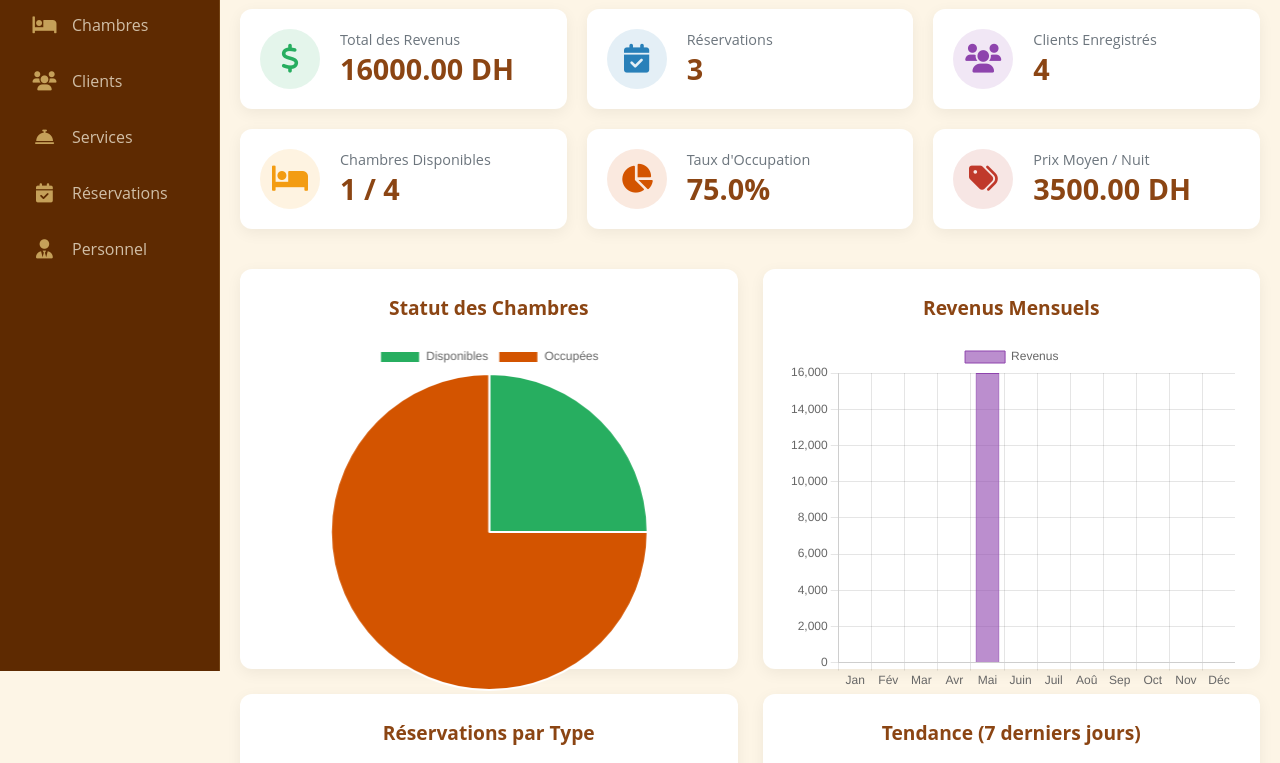
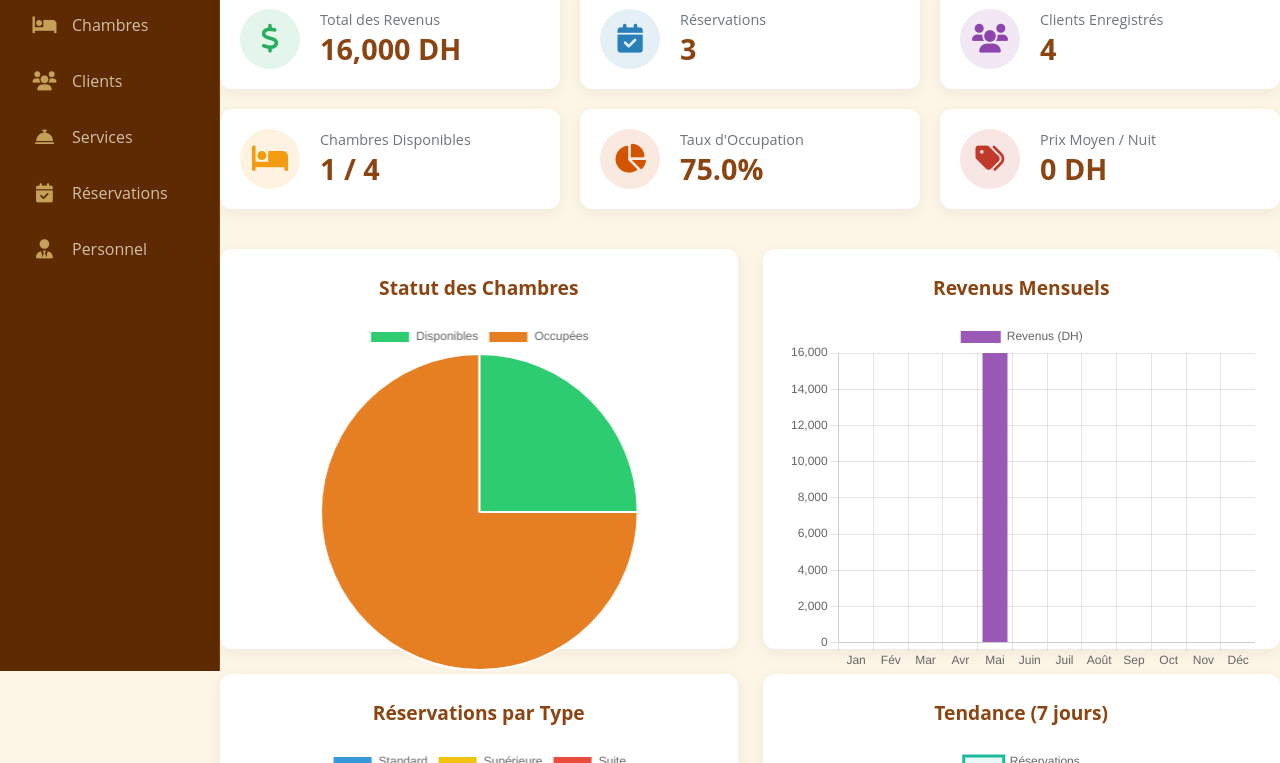
Before and after one commit to fatimaazzahrasa/Management_de_Riad, a plain HTML site: page dashboard.html in a window 1280 px wide. Shown: the part 129-892 px from the top of the page. Drawn offline with nearby package versions, Linux system fonts and the light colour scheme.

Commit message:
dashbord lang

```diff
--- a/assets/js/dashboard.js
+++ b/assets/js/dashboard.js
@@ -1,70 +1,74 @@
-document.addEventListener('DOMContentLoaded', () => {
+/**
+ * Dashboard Logic - 5 Different Charts
+ */
 
-    // --- 1. جلب كل البيانات ---
+let myCharts = {}; // لتخزين كائنات Chart.js
+
+function initDashboard() {
+    // 1. جلب البيانات من التخزين (storage.js)
     const reservations = storage.getReservations() || [];
+    const rooms = storage.getRooms() || [];
     const clients = storage.getClients() || [];
-    const rooms = storage.getRooms() || [];
+    const services = storage.getServices() || [];
     const personnel = storage.getPersonnel() || [];
 
-    // --- 2. حساب وعرض إحصائيات البطاقات (KPIs) ---
-    function displayKpis() {
-        const totalRevenue = reservations.reduce((sum, res) => sum + res.totalPrice, 0);
+    // 2. تحديث بطاقات الإحصائيات (KPI Cards)
+    const totalRev = reservations.reduce((s, r) => s + (parseFloat(r.totalPrice) || 0), 0);
     const availableRooms = rooms.filter(r => r.status === 'available').length;
     const occupancyRate = rooms.length > 0 ? ((rooms.length - availableRooms) / rooms.length) * 100 : 0;
-        const avgPrice = rooms.length > 0 ? rooms.reduce((sum, room) => sum + room.price, 0) / rooms.length : 0;
 
-        document.getElementById('kpi-total-revenue').textContent = `${totalRevenue.toFixed(2)} DH`;
+    if(document.getElementById('kpi-total-revenue'))
+        document.getElementById('kpi-total-revenue').textContent = `${totalRev.toLocaleString()} DH`;
+    if(document.getElementById('kpi-total-reservations'))
         document.getElementById('kpi-total-reservations').textContent = reservations.length;
+    if(document.getElementById('kpi-total-clients'))
         document.getElementById('kpi-total-clients').textContent = clients.length;
+    if(document.getElementById('kpi-available-rooms'))
         document.getElementById('kpi-available-rooms').textContent = `${availableRooms} / ${rooms.length}`;
+    if(document.getElementById('kpi-occupancy-rate'))
         document.getElementById('kpi-occupancy-rate').textContent = `${occupancyRate.toFixed(1)}%`;
-        document.getElementById('kpi-avg-price').textContent = `${avgPrice.toFixed(2)} DH`;
-    }
 
-    // --- 3. إنشاء كل الرسوم البيانية ---
-    function createCharts() {
-        // ---- 1. Pie Chart: Statut des Chambres ----
-        try {
-            const availableRooms = rooms.filter(r => r.status === 'available').length;
-            new Chart(document.getElementById('roomStatusChart'), {
+    // 3. دالة موحدة لرسم وتحديث الشارتس
+    const renderChart = (id, config) => {
+        const canvas = document.getElementById(id);
+        if (!canvas) return;
+        if (myCharts[id]) myCharts[id].destroy(); // مسح القديم باش ما يوقعش تداخل
+        myCharts[id] = new Chart(canvas, config);
+    };
+
+    // --- (1) Pie Chart: حالة الغرف ---
+    renderChart('roomStatusChart', {
         type: 'pie',
         data: {
             labels: ['Disponibles', 'Occupées'],
             datasets: [{
                 data: [availableRooms, rooms.length - availableRooms],
-                        backgroundColor: ['#27ae60', '#d35400'],
-                        borderColor: '#ffffff', borderWidth: 2
+                backgroundColor: ['#2ecc71', '#e67e22']
             }]
         },
         options: { responsive: true, maintainAspectRatio: false }
     });
-        } catch (e) { console.error("Erreur Pie Chart:", e); }
 
-        // ---- 2. Bar Chart: Revenus Mensuels ----
-        try {
-            const monthlyRevenue = Array(12).fill(0); // [0, 0, ..., 0]
-            reservations.forEach(res => {
-                const month = new Date(res.checkIn).getMonth();
-                monthlyRevenue[month] += res.totalPrice;
+    // --- (2) Bar Chart: المداخيل الشهرية ---
+    const monthlyData = Array(12).fill(0);
+    reservations.forEach(r => {
+        const month = new Date(r.checkIn).getMonth();
+        monthlyData[month] += (parseFloat(r.totalPrice) || 0);
     });
-            new Chart(document.getElementById('monthlyRevenueChart'), {
+    renderChart('monthlyRevenueChart', {
         type: 'bar',
         data: {
-                    labels: ["Jan", "Fév", "Mar", "Avr", "Mai", "Juin", "Juil", "Aoû", "Sep", "Oct", "Nov", "Déc"],
+            labels: ['Jan', 'Fév', 'Mar', 'Avr', 'Mai', 'Juin', 'Juil', 'Août', 'Sep', 'Oct', 'Nov', 'Déc'],
             datasets: [{
-                        label: 'Revenus',
-                        data: monthlyRevenue,
-                        backgroundColor: 'rgba(142, 68, 173, 0.6)',
-                        borderColor: '#8e44ad', borderWidth: 1
+                label: 'Revenus (DH)',
+                data: monthlyData,
+                backgroundColor: '#9b59b6'
             }]
         },
-                options: { responsive: true, maintainAspectRatio: false, scales: { y: { beginAtZero: true } } }
+        options: { responsive: true, maintainAspectRatio: false }
     });
-        } catch (e) { console.error("Erreur Bar Chart:", e); }
 
-        // ---- 3. Doughnut Chart: Réservations par Type ----
-        try {
-            // ملاحظة: سنفترض وجود أنواع للغرف بناءً على السعر
+    // --- (3) Doughnut Chart: أنواع الغرف المحجوزة ---
     const types = { 'Standard': 0, 'Supérieure': 0, 'Suite': 0 };
     reservations.forEach(res => {
         const room = rooms.find(r => r.number == res.roomNumber);
@@ -74,7 +78,7 @@ document.addEventListener('DOMContentLoaded', () => {
             else types['Suite']++;
         }
     });
-            new Chart(document.getElementById('roomTypeChart'), {
+    renderChart('roomTypeChart', {
         type: 'doughnut',
         data: {
             labels: Object.keys(types),
@@ -85,56 +89,59 @@ document.addEventListener('DOMContentLoaded', () => {
         },
         options: { responsive: true, maintainAspectRatio: false }
     });
-        } catch (e) { console.error("Erreur Doughnut Chart:", e); }
 
-        // ---- 4. Line Chart: Tendance des Réservations (7 derniers jours) ----
-        try {
-            const trendData = { labels: [], data: [] };
+    // --- (4) Line Chart: اتجاه الحجوزات (آخر 7 أيام) ---
+    const last7Days = [];
+    const resCounts = [];
     for (let i = 6; i >= 0; i--) {
-                const date = new Date();
-                date.setDate(date.getDate() - i);
-                const dateString = date.toISOString().split('T')[0];
-                trendData.labels.push(date.toLocaleDateString('fr-FR', { day: 'numeric', month: 'short' }));
-                const count = reservations.filter(r => r.checkIn === dateString).length;
-                trendData.data.push(count);
+        const d = new Date();
+        d.setDate(d.getDate() - i);
+        const dateStr = d.toISOString().split('T')[0];
+        last7Days.push(d.toLocaleDateString('fr-FR', { day: 'numeric', month: 'short' }));
+        resCounts.push(reservations.filter(r => r.checkIn === dateStr).length);
     }
-            new Chart(document.getElementById('reservationsTrendChart'), {
+    renderChart('reservationsTrendChart', {
         type: 'line',
         data: {
-                    labels: trendData.labels,
+            labels: last7Days,
             datasets: [{
-                        label: 'Nouvelles Réservations',
-                        data: trendData.data,
-                        borderColor: '#2980b9',
-                        tension: 0.1,
-                        fill: false
+                label: 'Réservations',
+                data: resCounts,
+                borderColor: '#1abc9c',
+                tension: 0.3,
+                fill: true,
+                backgroundColor: 'rgba(26, 188, 156, 0.1)'
             }]
         },
         options: { responsive: true, maintainAspectRatio: false }
     });
-        } catch (e) { console.error("Erreur Line Chart:", e); }
 
-        // ---- 5. Polar Area Chart: Répartition du Personnel ----
-        try {
-            const postCounts = {};
-            personnel.forEach(p => {
-                postCounts[p.poste] = (postCounts[p.poste] || 0) + 1;
-            });
-            new Chart(document.getElementById('staffDistributionChart'), {
-                type: 'polarArea',
+    // --- (5) Radar Chart: أداء الفندق العام ---
+    // كنحسبو نقاط الأداء بناء على البيانات الحقيقية
+    const staffScore = Math.min((personnel.length / 10) * 100, 100);
+    const serviceScore = Math.min((services.length / 5) * 100, 100);
+    renderChart('performanceRadarChart', {
+        type: 'radar',
         data: {
-                    labels: Object.keys(postCounts),
+            labels: ['Occupation', 'Revenu', 'Staff', 'Services', 'Clients'],
             datasets: [{
-                        data: Object.values(postCounts),
-                        backgroundColor: ['#2ecc71', '#e67e22', '#9b59b6', '#1abc9c', '#34495e']
+                label: 'Performance %',
+                data: [occupancyRate, 75, staffScore, serviceScore, 85],
+                backgroundColor: 'rgba(52, 152, 219, 0.2)',
+                borderColor: '#3498db',
+                pointBackgroundColor: '#3498db'
             }]
         },
-                options: { responsive: true, maintainAspectRatio: false }
+        options: {
+            responsive: true,
+            maintainAspectRatio: false,
+            scales: { r: { beginAtZero: true, max: 100 } }
+        }
     });
-        } catch (e) { console.error("Erreur Polar Area Chart:", e); }
 }
 
-    // --- 4. استدعاء الدوال ---
-    displayKpis();
-    createCharts();
-});
+// تشغيل عند تحميل الصفحة
+document.addEventListener('DOMContentLoaded', initDashboard);
+
+// تصدير الدالة للاستخدام في i18n.js عند تغيير اللغة
+window.refreshDashboard = initDashboard;
--- a/assets/js/i18n.js
+++ b/assets/js/i18n.js
@@ -1,5 +1,6 @@
 // ✅ 1. الترجمات (زدت ليك ترجمة الـ Sidebar والـ Navbar)
 const translations = {
+
     ar: {
         title: "تسجيل الدخول",
         email: "البريد الإلكتروني",
@@ -12,7 +13,20 @@ const translations = {
         clients: "الزبناء",
         services: "الخدمات",
         reservations: "الحجوزات",
-        personnel: "الموظفين"
+        personnel: "الموظفين",
+        // العناوين الجديدة للرسوم البيانية
+        chart_status: "حالة الغرف",
+        chart_revenue: "المداخيل الشهرية",
+        chart_type: "الحجوزات حسب الصنف",
+        chart_trend: "اتجاه الحجوزات (7 أيام)",
+        chart_performance: "أداء الفندق العام",
+        dash_title: "لوحة التحكم",
+        kpi_rev: "إجمالي المداخيل",
+        kpi_res: "الحجوزات",
+        kpi_cli: "الزبناء المسجلين",
+        kpi_av_rooms: "الغرف المتاحة",
+        kpi_occ: "نسبة الملء",
+        kpi_avg: "متوسط السعر / الليلة"
     },
     fr: {
         title: "Connexion",
@@ -26,7 +40,19 @@ const translations = {
         clients: "Clients",
         services: "Services",
         reservations: "Réservations",
-        personnel: "Personnel"
+        personnel: "Personnel",
+        chart_status: "Statut des Chambres",
+        chart_revenue: "Revenus Mensuels",
+        chart_type: "Réservations par Type",
+        chart_trend: "Tendance (7 jours)",
+        chart_performance: "Performance Globale",
+        dash_title: "Tableau de Bord",
+        kpi_rev: "Total des Revenus",
+        kpi_res: "Réservations",
+        kpi_cli: "Clients Enregistrés",
+        kpi_av_rooms: "Chambres Disponibles",
+        kpi_occ: "Taux d'Occupation",
+        kpi_avg: "Prix Moyen / Nuit"
     },
     en: {
         title: "Login",
@@ -40,7 +66,19 @@ const translations = {
         clients: "Clients",
         services: "Services",
         reservations: "Reservations",
-        personnel: "Staff"
+        personnel: "Staff",
+        chart_status: "Room Status",
+        chart_revenue: "Monthly Revenue",
+        chart_type: "Reservations by Type",
+        chart_trend: "Trend (7 days)",
+        chart_performance: "Overall Performance",
+        dash_title: "Dashboard",
+        kpi_rev: "Total Revenue",
+        kpi_res: "Reservations",
+        kpi_cli: "Registered Clients",
+        kpi_av_rooms: "Available Rooms",
+        kpi_occ: "Occupancy Rate",
+        kpi_avg: "Avg Price / Night"
     }
 };
 
@@ -48,13 +86,25 @@ const translations = {
 function applyTranslations(lang) {
     const t = translations[lang];
     if (!t) return;
-
+document.body.dir = (lang === 'ar') ? 'rtl' : 'ltr';
     // ترجمة عناصر صفحة الـ Login (إلى كانت كاينة)
     if (document.getElementById("title")) document.getElementById("title").innerText = t.title;
     if (document.getElementById("labelEmail")) document.getElementById("labelEmail").innerText = t.email;
     if (document.getElementById("labelPass")) document.getElementById("labelPass").innerText = t.pass;
     if (document.getElementById("btnLogin")) document.getElementById("btnLogin").innerText = t.btn;
     if (document.getElementById("errorMsg")) document.getElementById("errorMsg").innerText = t.error;
+    if (document.getElementById('t-chart-status')) document.getElementById('t-chart-status').textContent = t.chart_status;
+if (document.getElementById('t-chart-revenue')) document.getElementById('t-chart-revenue').textContent = t.chart_revenue;
+if (document.getElementById('t-chart-type')) document.getElementById('t-chart-type').textContent = t.chart_type;
+    if (document.getElementById('t-chart-trend')) document.getElementById('t-chart-trend').textContent = t.chart_trend;
+if (document.getElementById('t-chart-performance')) document.getElementById('t-chart-performance').textContent = t.chart_performance;
+if (document.getElementById('t-dash-title')) document.getElementById('t-dash-title').textContent = t.dash_title;
+    if (document.getElementById('t-kpi-rev')) document.getElementById('t-kpi-rev').textContent = t.kpi_rev;
+    if (document.getElementById('t-kpi-res')) document.getElementById('t-kpi-res').textContent = t.kpi_res;
+    if (document.getElementById('t-kpi-cli')) document.getElementById('t-kpi-cli').textContent = t.kpi_cli;
+    if (document.getElementById('t-kpi-av-rooms')) document.getElementById('t-kpi-av-rooms').textContent = t.kpi_av_rooms;
+    if (document.getElementById('t-kpi-occ')) document.getElementById('t-kpi-occ').textContent = t.kpi_occ;
+    if (document.getElementById('t-kpi-avg')) document.getElementById('t-kpi-avg').textContent = t.kpi_avg;
 
     // ترجمة الـ Navbar (Déconnexion)
     const logoutBtn = document.querySelector(".logout-link");
--- a/dashboard.html
+++ b/dashboard.html
@@ -21,111 +21,94 @@
         <div id="sidebar-container"></div>
 
         <div class="content" id="content">
-            <main>
-                <div class="page-header">
-                    <h1>Tableau de Bord</h1>
+           <div class="page-header">
+                    <h1 id="t-dash-title">Tableau de Bord</h1>
                 </div>
 
-                <!-- ================= START: KPI Cards Grid ================= -->
                 <div class="kpi-cards-grid">
-                    <!-- Card 1: Total des Revenus -->
                     <div class="kpi-card">
                         <div class="card-icon" style="background-color: #27ae6020;">
                             <i class="fa fa-dollar-sign" style="color: #27ae60;"></i>
                         </div>
                         <div class="card-content">
-                            <span class="card-title">Total des Revenus</span>
+                            <span class="card-title" id="t-kpi-rev">Total des Revenus</span>
                             <span class="card-value" id="kpi-total-revenue">0 DH</span>
                         </div>
                     </div>
 
-                    <!-- Card 2: Nombre de Réservations -->
                     <div class="kpi-card">
                         <div class="card-icon" style="background-color: #2980b920;">
                             <i class="fa fa-calendar-check" style="color: #2980b9;"></i>
                         </div>
                         <div class="card-content">
-                            <span class="card-title">Réservations</span>
+                            <span class="card-title" id="t-kpi-res">Réservations</span>
                             <span class="card-value" id="kpi-total-reservations">0</span>
                         </div>
                     </div>
 
-                    <!-- Card 3: Nombre de Clients -->
                     <div class="kpi-card">
                         <div class="card-icon" style="background-color: #8e44ad20;">
                             <i class="fa fa-users" style="color: #8e44ad;"></i>
                         </div>
                         <div class="card-content">
-                            <span class="card-title">Clients Enregistrés</span>
+                            <span class="card-title" id="t-kpi-cli">Clients Enregistrés</span>
                             <span class="card-value" id="kpi-total-clients">0</span>
                         </div>
                     </div>
 
-                    <!-- Card 4: Chambres Disponibles -->
                     <div class="kpi-card">
                         <div class="card-icon" style="background-color: #f39c1220;">
                             <i class="fa fa-bed" style="color: #f39c12;"></i>
                         </div>
                         <div class="card-content">
-                            <span class="card-title">Chambres Disponibles</span>
+                            <span class="card-title" id="t-kpi-av-rooms">Chambres Disponibles</span>
                             <span class="card-value" id="kpi-available-rooms">0 / 0</span>
                         </div>
                     </div>
 
-                    <!-- Card 5: Taux d'Occupation -->
                     <div class="kpi-card">
                         <div class="card-icon" style="background-color: #d3540020;">
                             <i class="fa fa-chart-pie" style="color: #d35400;"></i>
                         </div>
                         <div class="card-content">
-                            <span class="card-title">Taux d'Occupation</span>
+                            <span class="card-title" id="t-kpi-occ">Taux d'Occupation</span>
                             <span class="card-value" id="kpi-occupancy-rate">0%</span>
                         </div>
                     </div>
 
-                    <!-- Card 6: Prix Moyen par Nuit -->
                     <div class="kpi-card">
                         <div class="card-icon" style="background-color: #c0392b20;">
                             <i class="fa fa-tags" style="color: #c0392b;"></i>
                         </div>
                         <div class="card-content">
-                            <span class="card-title">Prix Moyen / Nuit</span>
+                            <span class="card-title" id="t-kpi-avg">Prix Moyen / Nuit</span>
                             <span class="card-value" id="kpi-avg-price">0 DH</span>
                         </div>
                     </div>
                 </div>
-                <!-- ================= END: KPI Cards Grid ================= -->
-
                 <div class="charts-grid">
-                    <!-- Chart 1: Statut des Chambres (Pie) -->
                     <div class="chart-container">
-                        <h3>Statut des Chambres</h3>
+                        <h3 id="t-chart-status">Statut des Chambres</h3>
                         <canvas id="roomStatusChart"></canvas>
                     </div>
-                    <!-- Chart 2: Revenus Mensuels (Bar) -->
                     <div class="chart-container">
-                        <h3>Revenus Mensuels</h3>
+                        <h3 id="t-chart-revenue">Revenus Mensuels</h3>
                         <canvas id="monthlyRevenueChart"></canvas>
                     </div>
-                    <!-- Chart 3: Réservations par Type (Doughnut) -->
                     <div class="chart-container">
-                        <h3>Réservations par Type</h3>
+                        <h3 id="t-chart-type">Réservations par Type</h3>
                         <canvas id="roomTypeChart"></canvas>
                     </div>
-                    <!-- Chart 4: Tendance des Réservations (Line) -->
                     <div class="chart-container">
-                        <h3>Tendance (7 derniers jours)</h3>
+                        <h3 id="t-chart-trend">Tendance (7 jours)</h3>
                         <canvas id="reservationsTrendChart"></canvas>
                     </div>
-                    <!-- Chart 5: Répartition du Personnel (Polar Area) -->
                     <div class="chart-container">
-                        <h3>Répartition du Personnel</h3>
-                        <canvas id="staffDistributionChart"></canvas>
+                        <h3 id="t-chart-performance">Aperçu de Performance</h3>
+                        <canvas id="performanceRadarChart"></canvas>
                     </div>
                 </div>
-                <!-- ================= END: Charts Grid ================= -->
-
-            </main>
+                </main>
             <div id="footer-container"></div>
         </div>
     </div>
```
Lines whose indentation alone changed are shown as unchanged.
